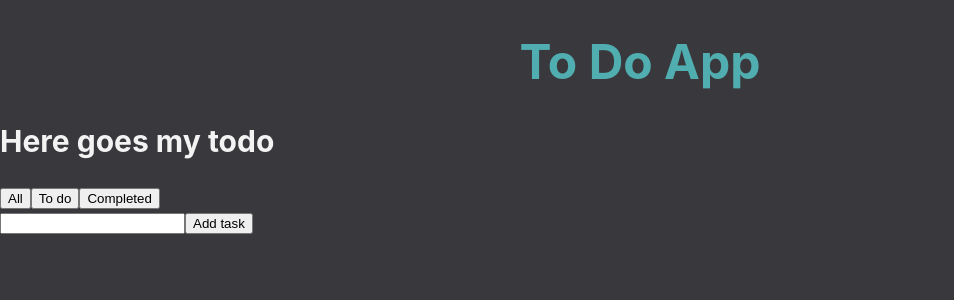
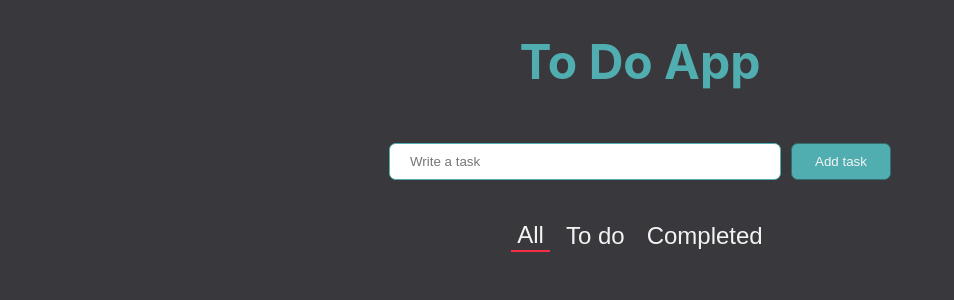
Before and after one commit to LidiaA3/todoapp_react, a React (Vite) app: page / in a window 1280 px wide. Shown: the top 300 px of the page, without its empty margins (0-954 px from the left). Built offline with nearby package versions, Linux system fonts and the light colour scheme.

Commit message:
Add style to tasks

```diff
--- a/src/components/CreateTask.jsx
+++ b/src/components/CreateTask.jsx
@@ -9,10 +9,10 @@ import { useState } from "react";
 function CreateTask (props) {
 
     return (
-        <>
-            <input type="text" onChange={props.handleChange} />
-            <button type="button" onClick={props.handleClick}>Add task</button>
-        </>
+        <div className="createTask">
+            <input className="createTask__input" type="text" placeholder="Write a task" onChange={props.handleChange} />
+            <button className="createTask__btn" type="button" onClick={props.handleClick}>Add task</button>
+        </div>
     );
 }
 
--- a/src/components/Task.jsx
+++ b/src/components/Task.jsx
@@ -10,9 +10,9 @@ function Task (props) {
 
     return (
         <div className="task">
-            <input type="checkbox" onClick={props.handleCheck} defaultChecked={props.isChecked} />
-            {props.text}
-            <button type="button" onClick={props.handleDelete}><TrashIcon/></button>
+            <input className="task__input" type="checkbox" onClick={props.handleCheck} defaultChecked={props.isChecked} />
+            <p className="task__text">{props.text}</p>
+            <button className="task__btn" type="button" onClick={props.handleDelete}><TrashIcon/></button>
         </div>
     );
 }
--- a/src/components/Todo.jsx
+++ b/src/components/Todo.jsx
@@ -46,15 +46,20 @@ function Todo () {
         setTaskList(newTaskList);
     }
 
+    function changeView(nav) {
+        setCurrentFilter(nav);
+
+    }
+
     return (
         <>
-            <h2>Here goes my todo</h2>
-            <nav>
-                <button onClick={() => setCurrentFilter('all')}>All</button>
-                <button onClick={() => setCurrentFilter('todo')}>To do</button>
-                <button onClick={() => setCurrentFilter('completed')}>Completed</button>
+            <CreateTask handleChange={readingInput} handleClick={addingTask} />
+            <nav className="nav">
+                <button className={`nav__btn ${currentFilter === 'all' ? 'active' : ''}`} onClick={() => changeView('all')}>All</button>
+                <button className={`nav__btn ${currentFilter === 'todo' ? 'active' : ''}`} onClick={() => changeView('todo')}>To do</button>
+                <button className={`nav__btn ${currentFilter === 'completed' ? 'active' : ''}`} onClick={() => changeView('completed')}>Completed</button>
             </nav>
-            <CreateTask handleChange={readingInput} handleClick={addingTask} />
+            <section className="taskList">
                 {taskList.map((task) => {
                     if (currentFilter === 'todo' && task.completeTask === false || currentFilter === 'completed' && task.completeTask === true || currentFilter === 'all') {
                         return <Task key={task.id} text={task.taskText} isChecked={task.completeTask} handleCheck={() => checkboxClicked(task.id)} handleDelete={() => trashClicked(task.id)} />
@@ -62,6 +67,7 @@ function Todo () {
                         return ''
                     }
                 })}
+            </section>
         </>
     );
 }
--- a/src/scss/global.scss
+++ b/src/scss/global.scss
@@ -23,3 +23,124 @@ h1 {
     font-size: 4.8rem;
     text-align: center;
 }
+
+.createTask {
+    display: flex;
+    justify-content: center;
+    align-items: center;
+    gap: 1rem;
+    flex-wrap: wrap;
+    padding: 2rem;
+
+    &__input {
+        flex: 0 1 35rem;
+        border: .1em solid $color-turquoise;
+        border-radius: .5em;
+        padding: 1rem 2rem;
+    }
+
+    &__btn {
+        padding: 1rem 2rem;
+        width: 100%;
+        max-width: 39rem;
+        border: .1em solid $color-turquoise-dark;
+        border-radius: .5em;
+        background-color: $color-turquoise;
+        color: $color-light;
+    }
+}
+
+@media all and (min-width: 600px) {
+    .createTask {
+        &__btn {
+            width: 10rem;
+        }
+    }
+}
+
+.nav {
+    display: flex;
+    justify-content: center;
+    align-items: center;
+    gap: 1rem;
+    padding: 2rem;
+
+    &__btn {
+        background-color: transparent;
+        border: none;
+        font-size: 2.4rem;
+        color: $color-light;
+    }
+}
+
+.active {
+    border-bottom: .1em solid $color-orange;
+}
+
+.taskList {
+    padding: 1rem 2rem;
+    max-width: 45rem;
+}
+
+@media all and (min-width: 450px) {
+    .taskList {
+        padding: 1rem calc((100% - 45rem) / 2);
+    }
+}
+
+.task {
+    display: flex;
+    align-items: center;
+    gap: 1rem;
+    margin: 1rem 0;
+
+    &__input {
+        appearance: none;
+        width: 3rem;
+        height: 3rem;
+        border: .1em solid $color-turquoise;
+        border-radius: .5em;
+        background-color: $color-light;
+
+        &:hover {
+            background-color: $color-gray;
+        }
+
+        &::after {
+            content: url(./check.svg);
+            display: flex;
+            justify-content: center;
+            align-items: center;
+            opacity: 0;
+        }
+
+        &:checked {
+            background-color: $color-turquoise;
+
+            &:hover {
+                border-color: $color-turquoise-dark;
+                background-color: $color-turquoise-dark;
+            }
+        }
+
+
+        &:checked::after {
+            opacity: 1;
+        }
+    }
+
+    &__text {
+        flex: 1;
+        margin: 0;
+    }
+
+    &__btn {
+        background-color: transparent;
+        border: none;
+        fill: $color-orange;
+
+        &:hover {
+            fill: $color-orange-dark;
+        }
+    }
+}
```
Also changed, not shown: public/check.svg (added). Lines whose indentation alone changed are shown as unchanged.
